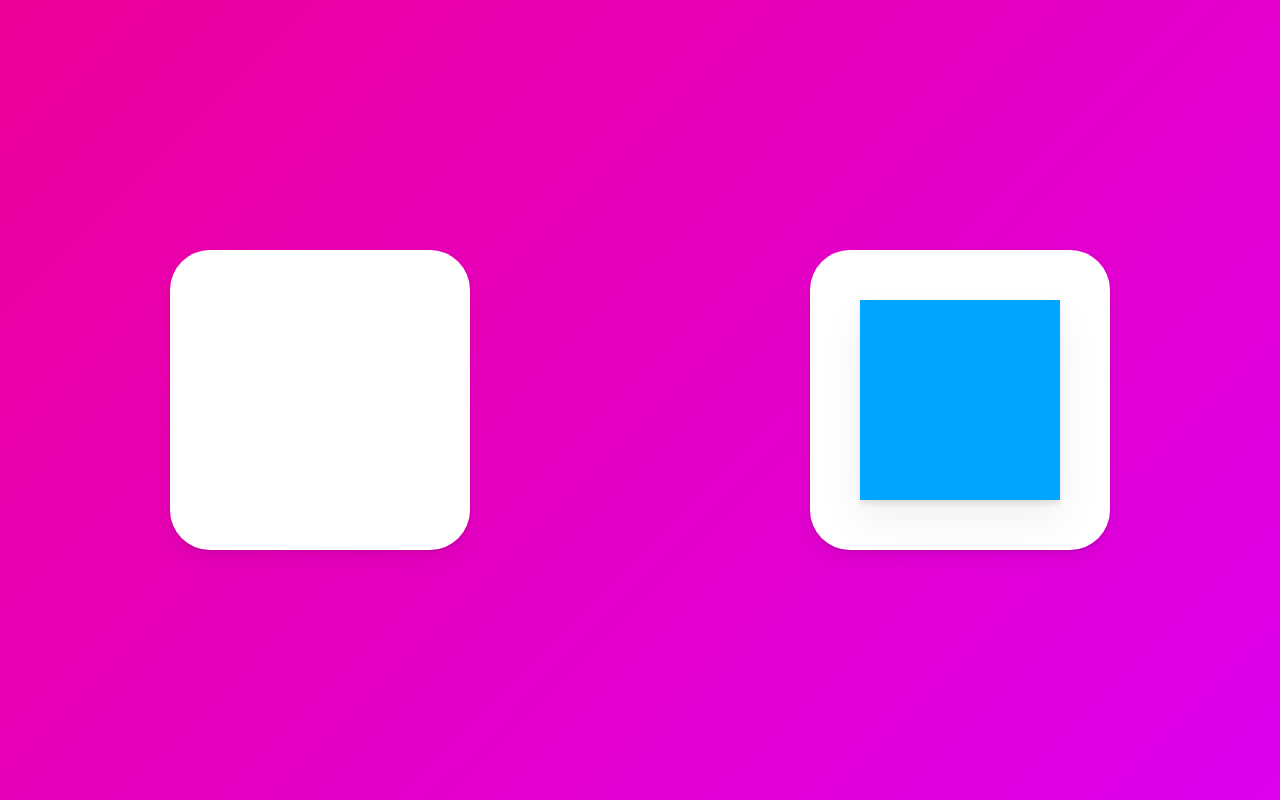
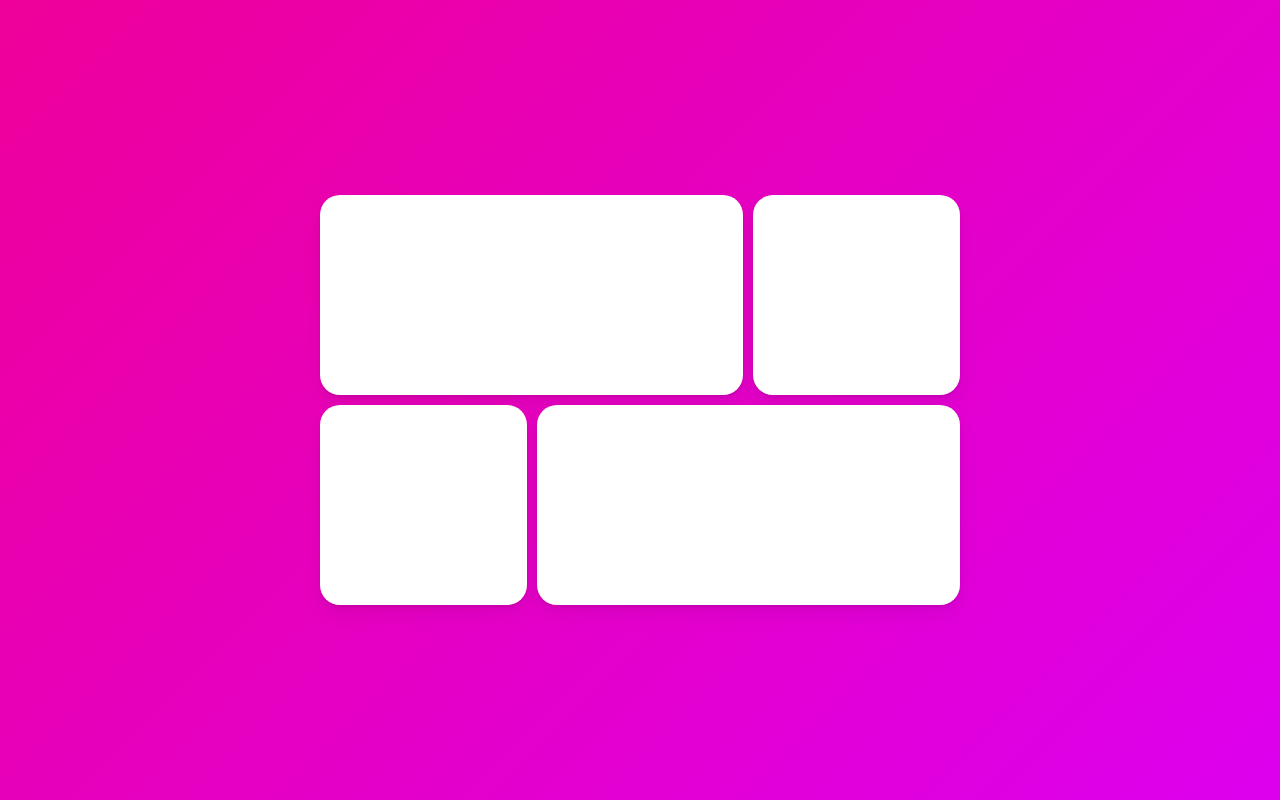
Before and after one commit to ICE0208/react-master-class, a React (Create React App) app: page / in a window 1280 px wide. Built offline with nearby package versions, Linux system fonts and the light colour scheme.

Commit message:
(#8.15) Final Project part One

```diff
--- a/src/App.tsx
+++ b/src/App.tsx
@@ -1,5 +1,5 @@
 import styled from "styled-components";
-import { motion } from "framer-motion";
+import { motion, AnimatePresence } from "framer-motion";
 import { useState } from "react";
 
 const Wrapper = styled(motion.div)`
@@ -12,11 +12,21 @@
   background: linear-gradient(135deg, rgb(238, 0, 153), rgb(221, 0, 238));
 `;
 
+const Grid = styled.div`
+  display: grid;
+  grid-template-columns: repeat(3, 1fr);
+  width: 50vw;
+  gap: 10px;
+  div:first-child,
+  div:last-child {
+    grid-column: span 2;
+  }
+`;
+
 const Box = styled(motion.div)`
-  width: 300px;
-  height: 300px;
+  height: 200px;
   background-color: rgba(255, 255, 255, 1);
-  border-radius: 40px;
+  border-radius: 20px;
   top: 100px;
   display: flex;
   justify-content: center;
@@ -24,36 +34,41 @@
   box-shadow: 0 2px 3px rgba(0, 0, 0, 0.1), 0 10px 20px rgba(0, 0, 0, 0.06);
 `;
 
-const Circle = styled(motion.div)`
-  background-color: #00a5ff;
-  height: 100px;
-  width: 100px;
-  border-radius: 50px;
-  box-shadow: 0 2px 3px rgba(0, 0, 0, 0.1), 0 10px 20px rgba(0, 0, 0, 0.06);
+const Overlay = styled(motion.div)`
+  width: 100%;
+  height: 100%;
+  position: absolute;
+  display: flex;
+  justify-content: center;
+  align-items: center;
 `;
 
 function App() {
   const [clicked, setClicked] = useState(false);
-  const toggleClicked = () => setClicked((prev) => !prev);
+  const toggle = () => setClicked((prev) => !prev);
 
   return (
-    <Wrapper onClick={toggleClicked}>
-      <Box>
+    <Wrapper onClick={toggle}>
+      <Grid>
+        <Box layoutId="hello" />
+        <Box />
+        <Box />
+        <Box />
+      </Grid>
+      <AnimatePresence>
         {clicked && (
-          <Circle
-            layoutId="a"
-            style={{ scale: 1, borderRadius: "50%" }}
-          />
+          <Overlay
+            initial={{ backgroundColor: "rgba(0, 0, 0, 0)" }}
+            animate={{ backgroundColor: "rgba(0, 0, 0, 0.5)" }}
+            exit={{ backgroundColor: "rgba(0, 0, 0, 0)" }}
+          >
+            <Box
+              layoutId="hello"
+              style={{ width: 400, height: 200 }}
+            />
+          </Overlay>
         )}
-      </Box>
-      <Box>
-        {clicked || (
-          <Circle
-            layoutId="a"
-            style={{ scale: 2, borderRadius: 0 }}
-          />
-        )}
-      </Box>
+      </AnimatePresence>
     </Wrapper>
   );
 }
```
